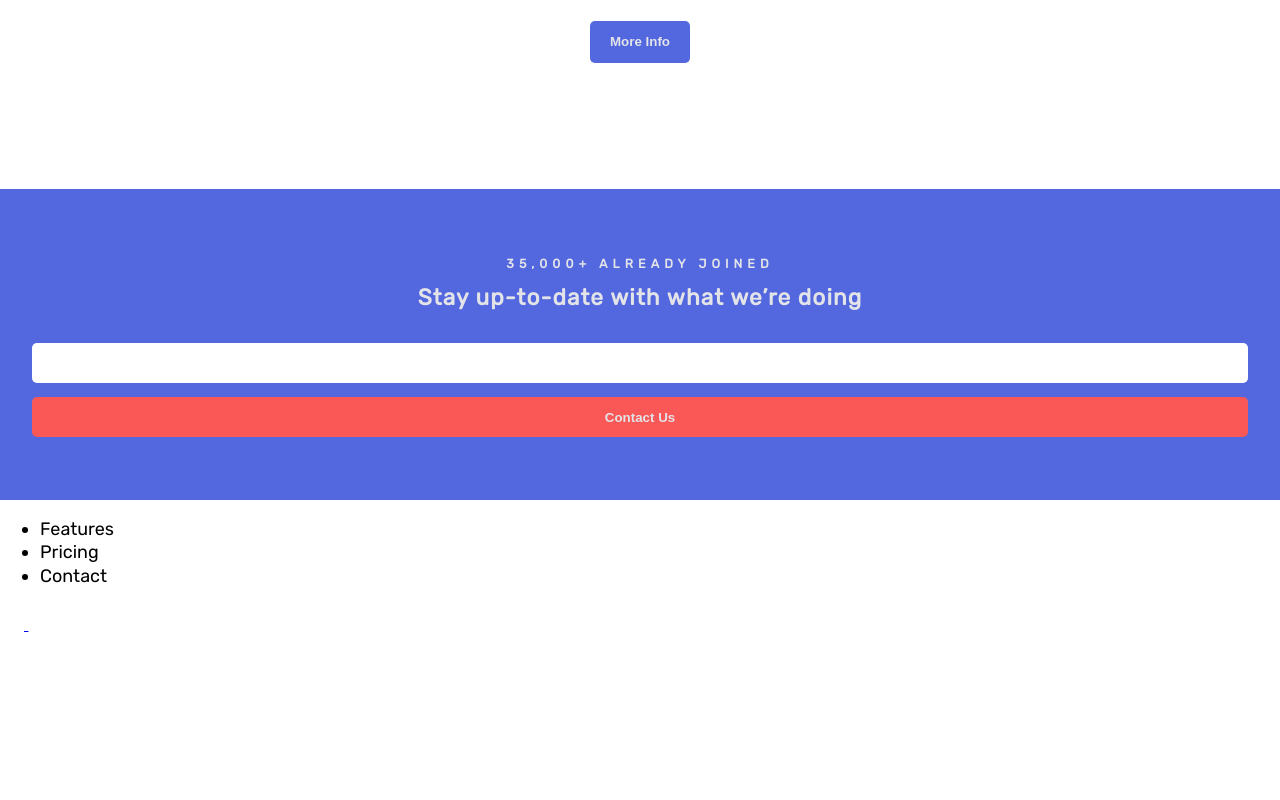
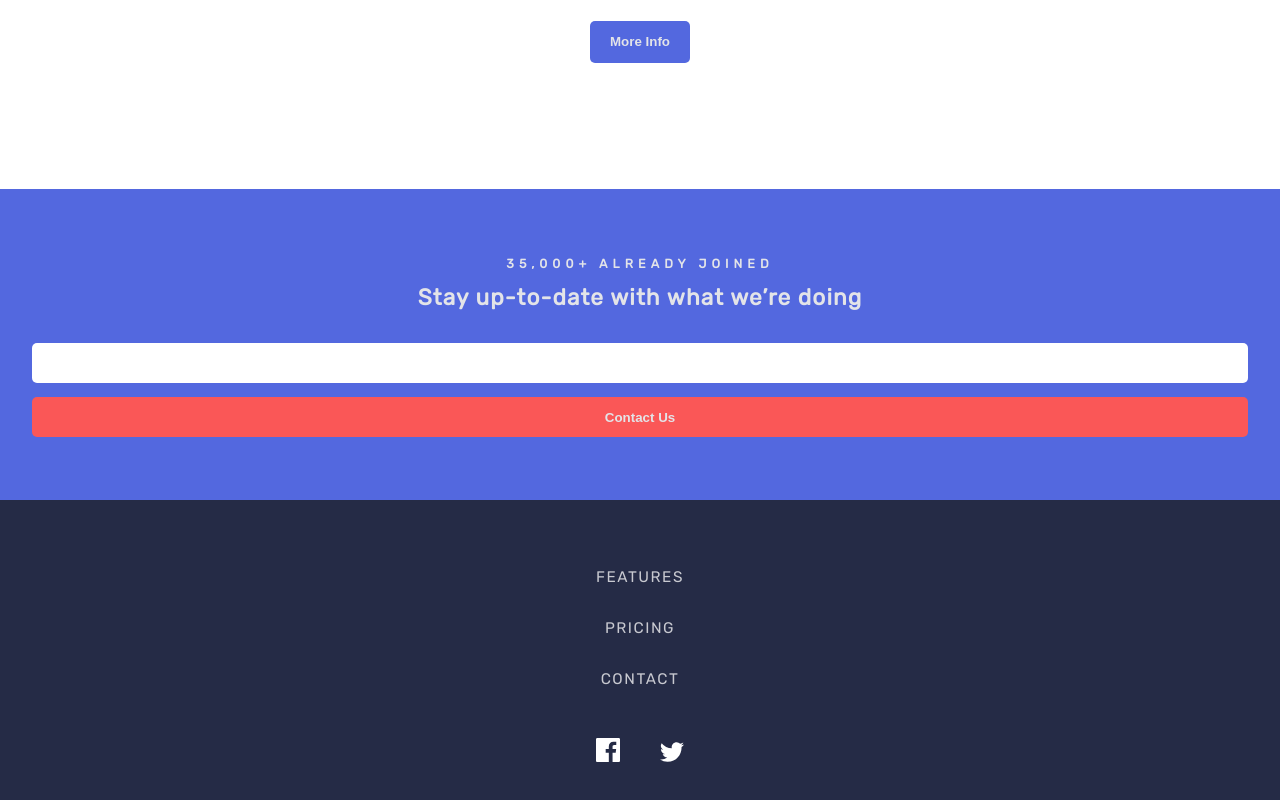
Before and after one commit to ngochienbo/bookmark, a plain HTML site: page index.html in a window 1280 px wide. Shown: the part 4982-5782 px from the top of the page. Before the commit the page ends 5618 px from the top, so only its background shows below. Drawn offline with Linux system fonts and the light colour scheme.

Commit message:
Style Footer section

```diff
--- a/style.css
+++ b/style.css
@@ -191,4 +191,39 @@ form input {
   border-radius: 5px;
 }
 
+/*********************************
+Footer section
+*********************************/
+
+footer {
+  padding: 2em 4em;
+  background: hsl(229, 31%, 21%);
+  text-align: center;
 }
+
+.footer-logo svg g {
+  fill: red;
+}
+
+footer ul {
+  margin: 2em 0 3em;
+  padding: 0 4em;
+  color: hsl(229, 8%, 80%);
+  font-size: 0.85em;
+  letter-spacing: 0.1em ;
+  text-transform: uppercase;
+  list-style: none;
+}
+
+footer li {
+  margin-bottom: 1.8em;
+}
+
+.socialmedia a {
+  display: inline-block;
+}
+
+.socialmedia img {
+  width: 24px;
+  margin: 0 1.1em;
+}
```
